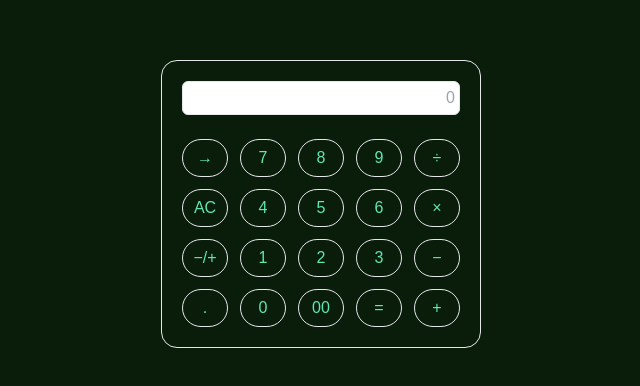
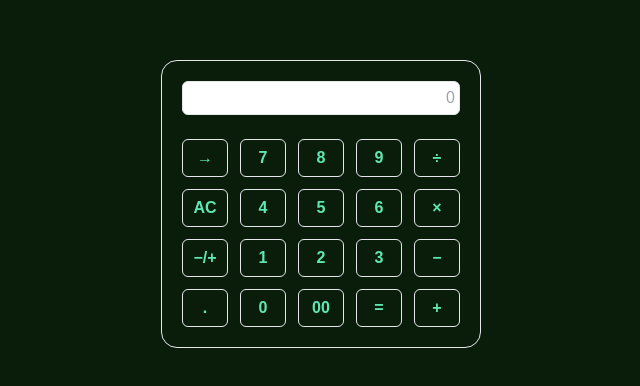
Before and after one commit to hayo01/hayo, a Next.js app: page /calculator in a window 1280 px wide. Shown: the part 196-582 px from the top of the page, without its empty margins (319-959 px from the left). Built offline with nearby package versions, Linux system fonts and the light colour scheme.

Commit message:
update UI

```diff
--- a/src/app/calculator/_components/Button.tsx
+++ b/src/app/calculator/_components/Button.tsx
@@ -10,7 +10,7 @@ interface BtnProps {
 export default function Button(p: BtnProps) {
   return (
     <button
-      className={`${p.style} flex justify-center content-center border rounded-full p-1.5 `}
+      className={`${p.style} flex justify-center content-center border rounded-md p-1.5 text-base font-bold hover:scale-125 hover:text-[#0a1d0b] hover:bg-[#5ee8b3]`}
       onClick={p.onClick}
     >
       {p.children}
```
